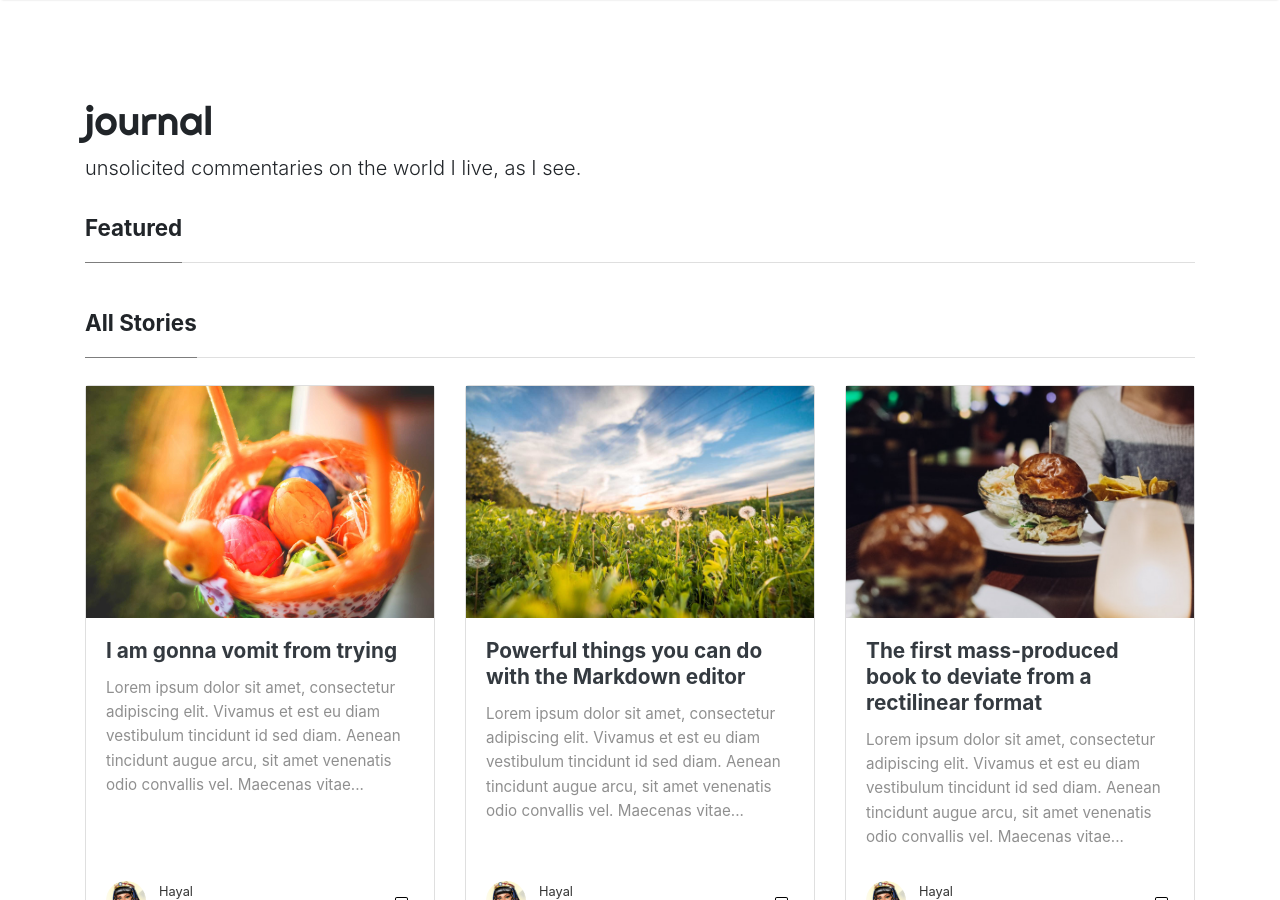
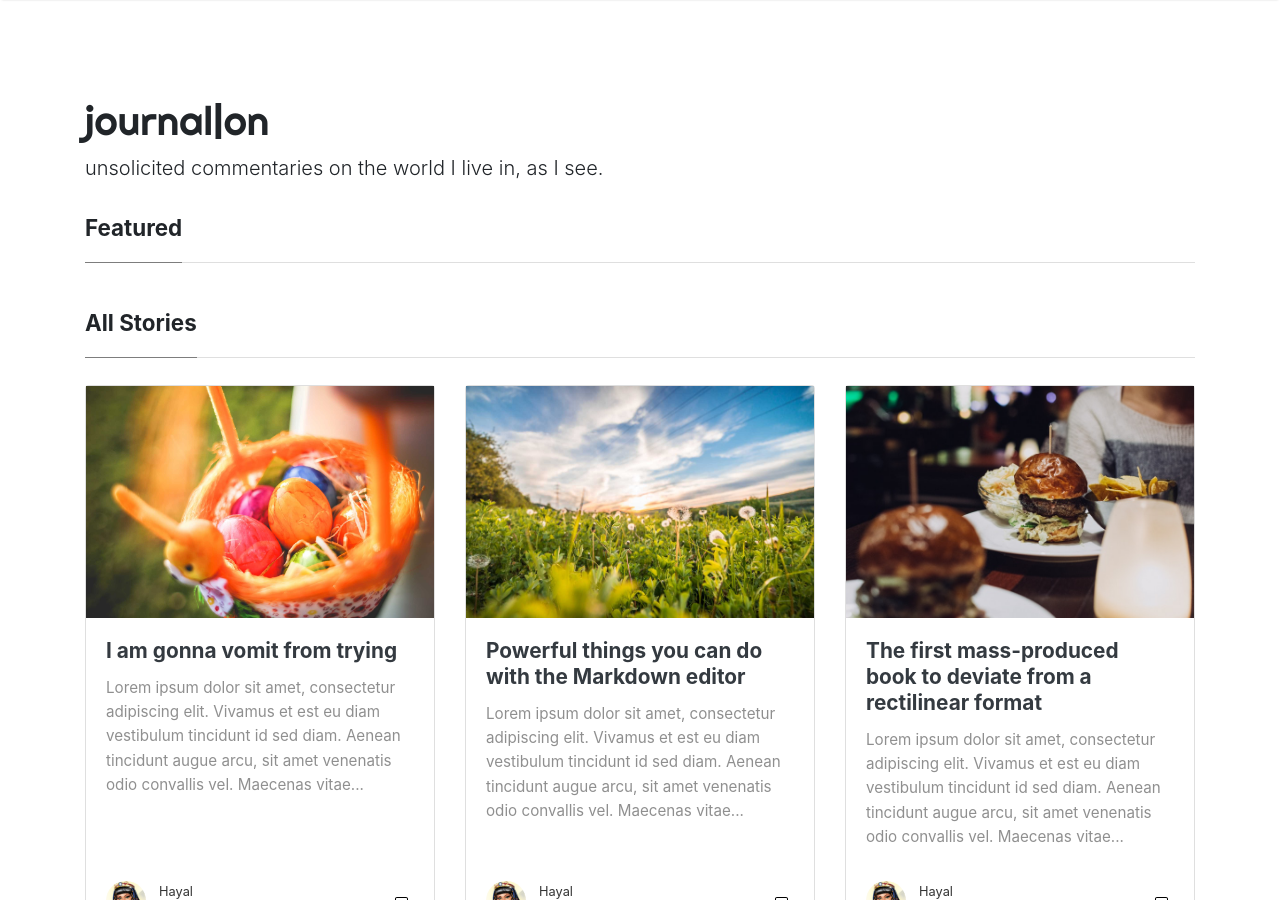
Before and after one commit to pvtbronze/pvtbronze.github.io, a Jekyll site: the page built from index.html, in a window 1280 px wide and 900 px high. Built offline with Jekyll 4.4.1, drawn with Linux system fonts in a browser that asks for light colours; nearby versions of some CDN libraries; the list of posts is cut into pages by our own code.

```diff
--- a/_config.yml
+++ b/_config.yml
@@ -1,7 +1,7 @@
 # Site
-name: "journal"
-title: "moi"
-description: "unsolicited commentaries on the world I live, as I see."
+name: "journal|on"
+title: "journal|on"
+description: "unsolicited commentaries on the world I live in, as I see."
 logo: 'assets/images/logo.png'
 favicon: 'assets/images/logo.png'
 baseurl: ""
```
